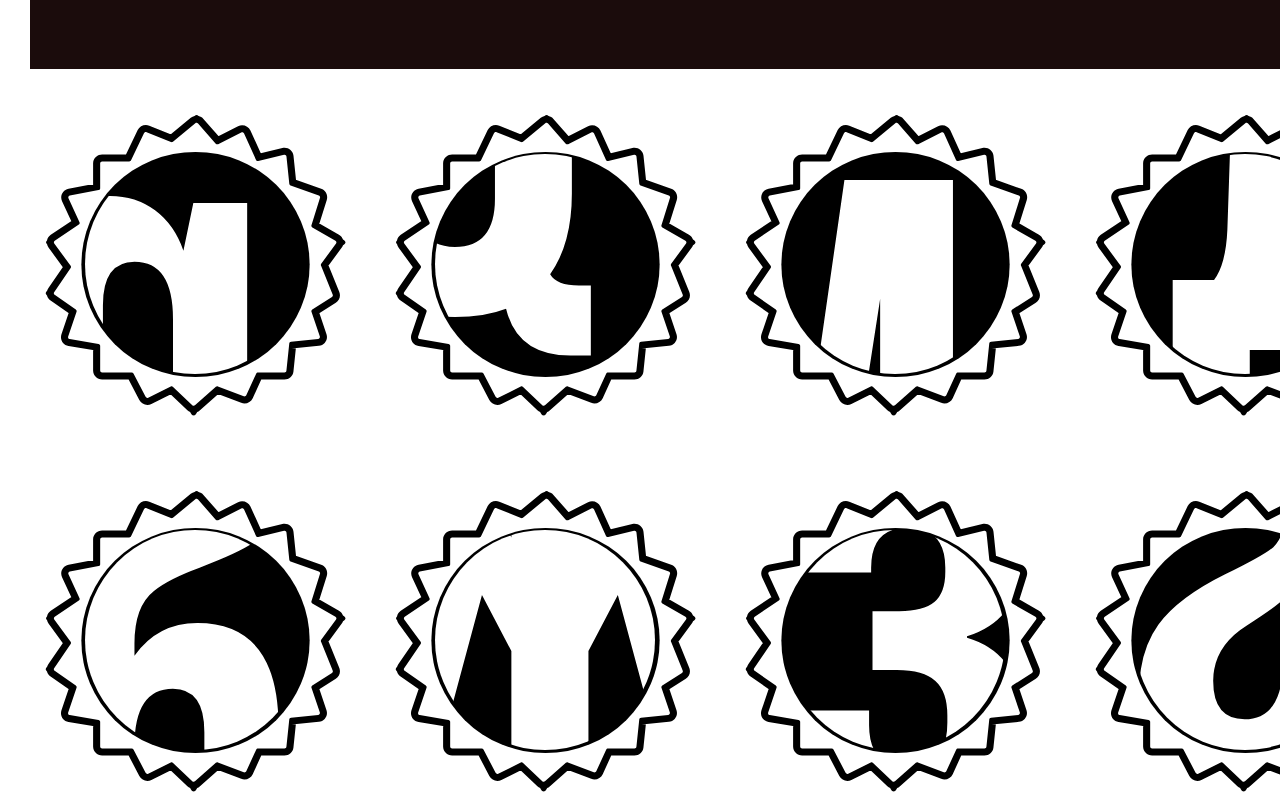
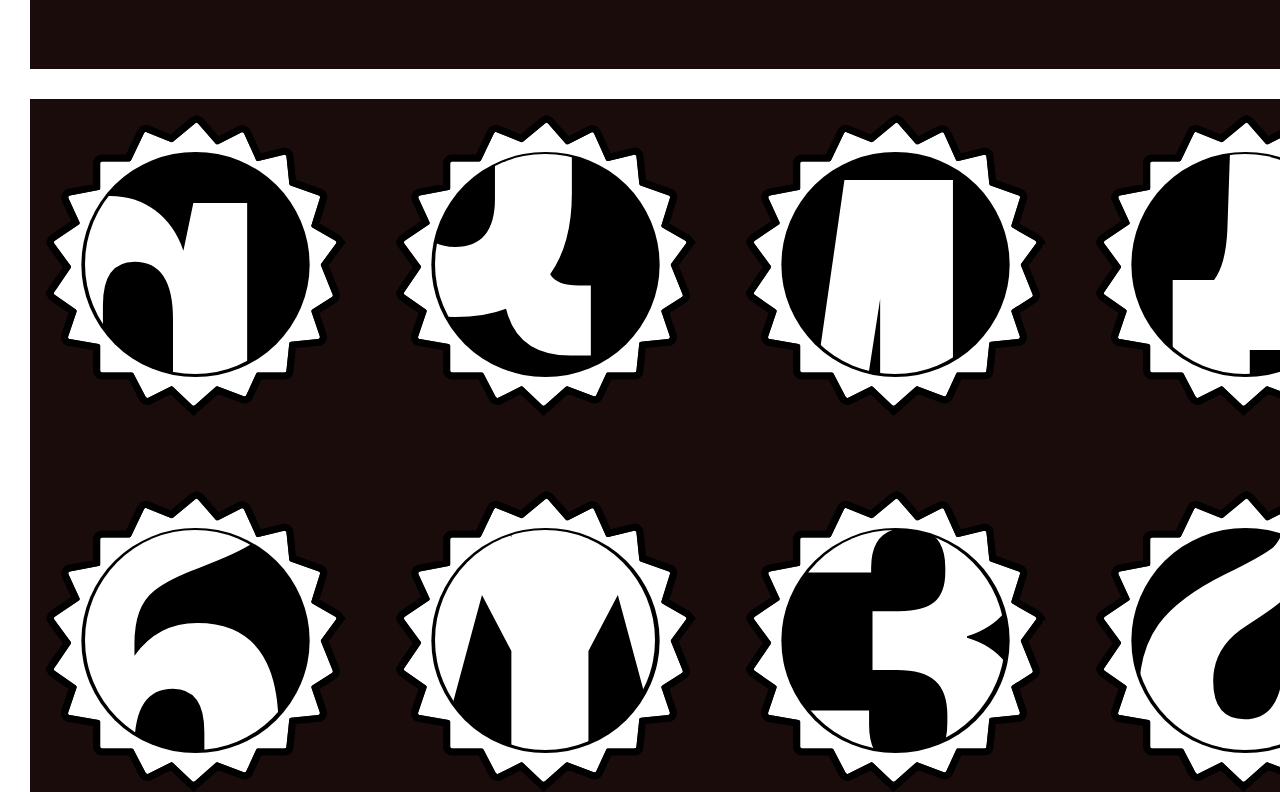
Before and after one commit to HarukoRakuke/BebasNeuePro, a plain HTML site: page index.html in a window 1280 px wide. Shown: the part 9238-10030 px from the top of the page. Drawn offline with Linux system fonts and the light colour scheme; a web font is replaced by a local one.

Commit message:
changed_background_for_caps

```diff
--- a/stylesheets/layout.css
+++ b/stylesheets/layout.css
@@ -1256,7 +1256,7 @@ section {
 
 .bottle_caps {
   height: 1142px;
-  background: white;
+  background: #1b0c0c;
   display: flex;
   flex-wrap: wrap;
   justify-content: space-between;
```
